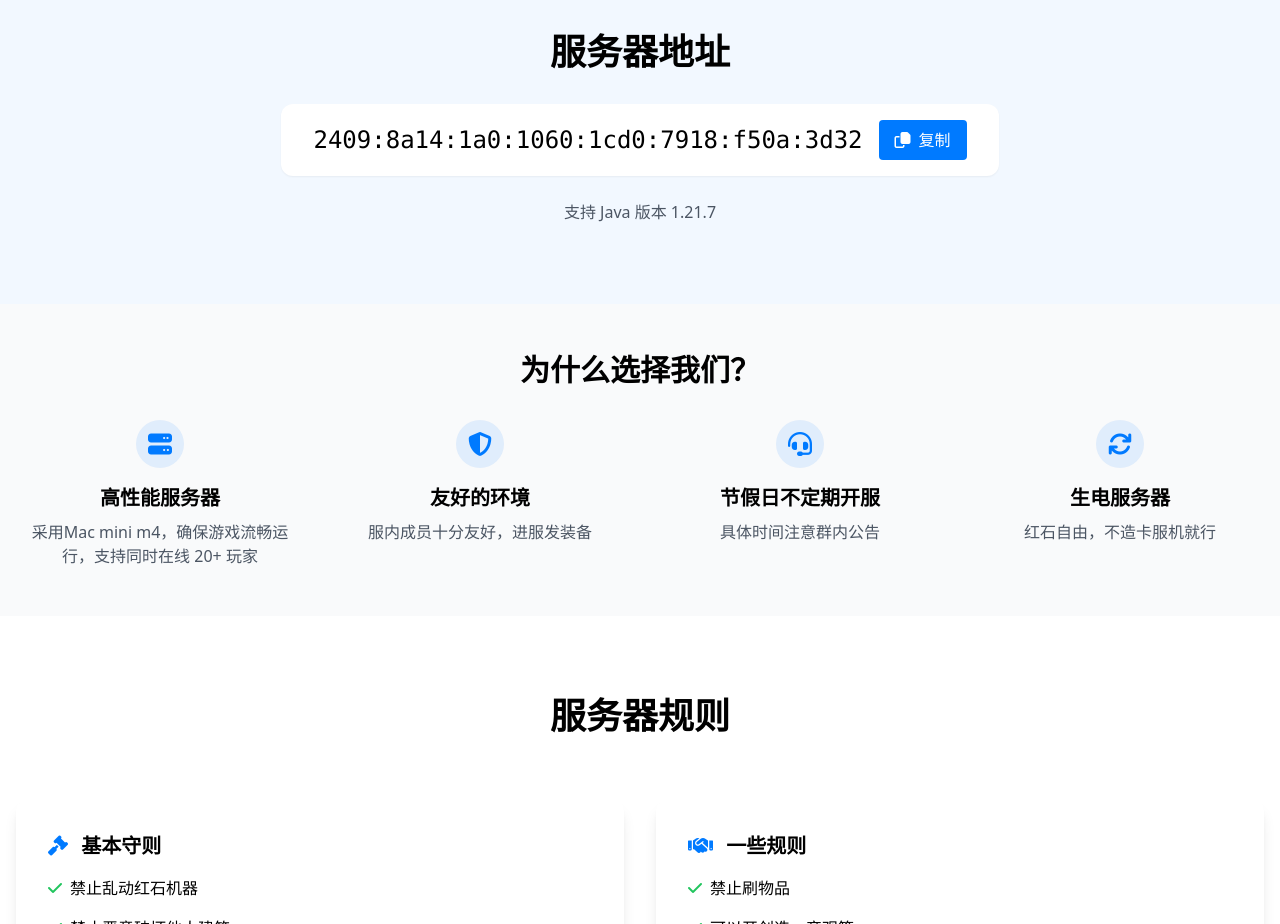
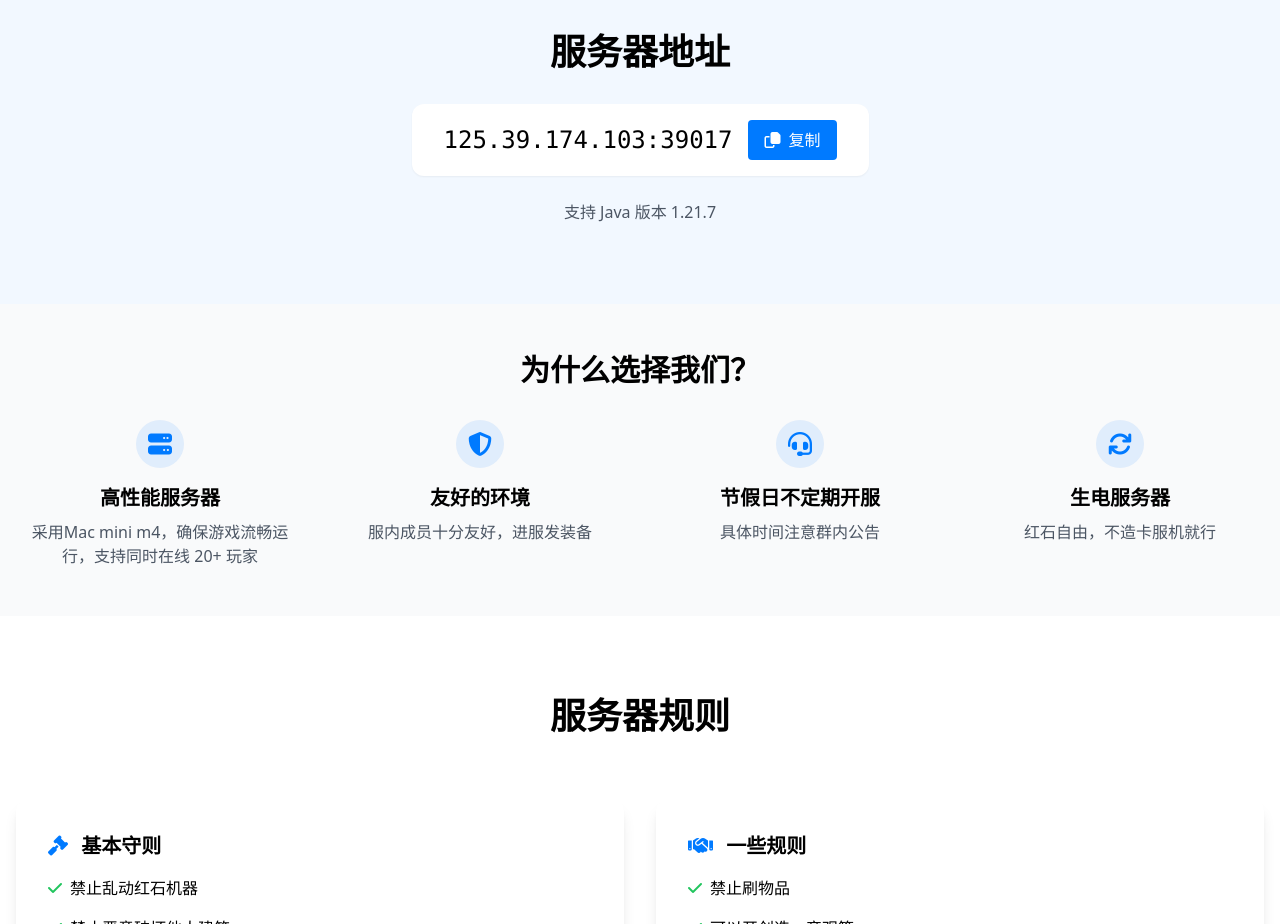
Before and after one commit to ssteven2020/my-mc-server-page, a plain HTML site: page index.html in a window 1280 px wide. Shown: the part 1460-2384 px from the top of the page. Drawn offline with nearby package versions, Linux system fonts and the light colour scheme.

Commit message:
index.html

```diff
--- a/index.html
+++ b/index.html
@@ -72,7 +72,7 @@
         <div class="bg-primary/5 px-4 text-center py-20">
             <h2 class="text-4xl font-bold mb-8">服务器地址</h2>
             <div class="inline-flex items-center gap-4 bg-white px-8 py-4 rounded-lg shadow-sm">
-                <span id="ip-text" class="text-2xl font-mono">2409:8a14:1a0:1060:1cd0:7918:f50a:3d32</span>
+                <span id="ip-text" class="text-2xl font-mono">125.39.174.103:39017</span>
                 <button id="copy-ip"
                     class="px-4 py-2 bg-primary text-white !rounded-button hover:bg-primary/90 whitespace-nowrap">
                     <i class="far fa-copy mr-2"></i>复制
@@ -264,4 +264,5 @@
     </button>
 </body>
 
+
 </html>
```
